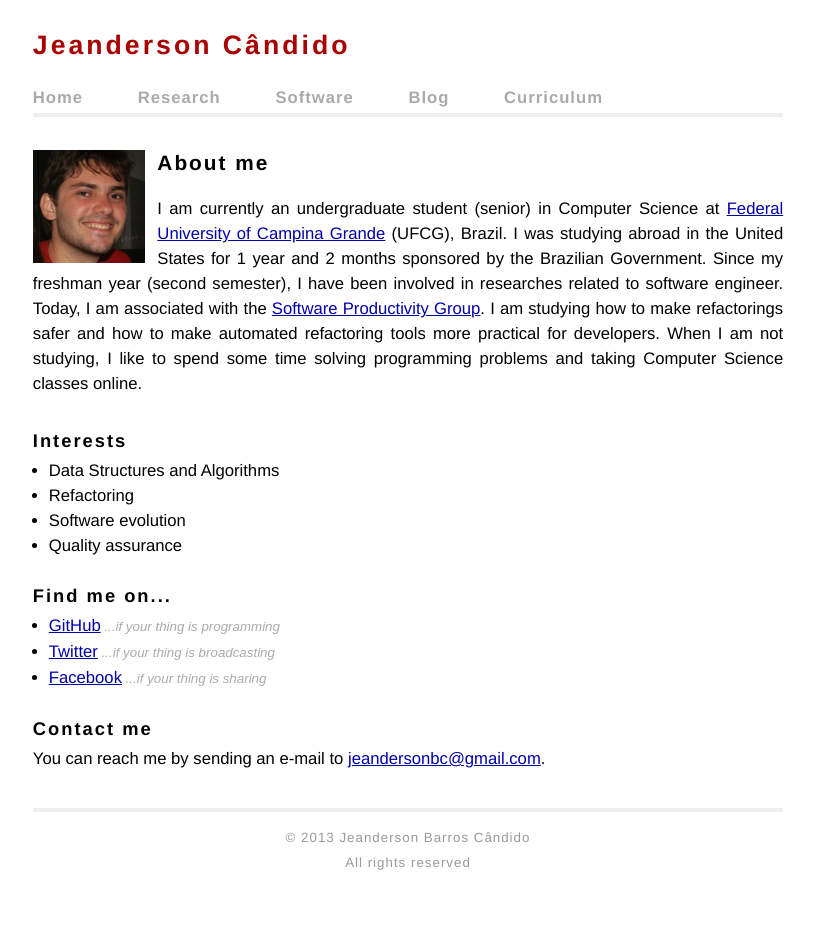
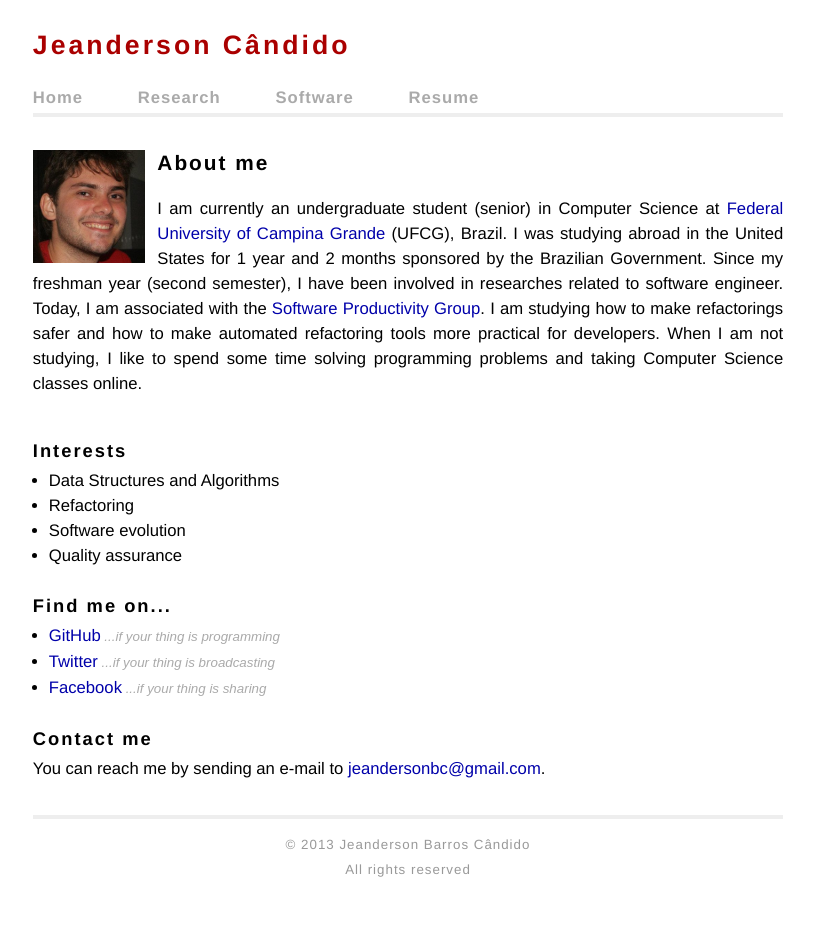
Before and after one commit to jeandersonbc/jeandersonbc.github.io, a Jekyll site: the page built from index.html, in a window 1280 px wide. Shown: the whole page, without its empty margins (232-1046 px from the left). Built offline with Jekyll 4.4.1, drawn with Linux system fonts in a browser that asks for light colours; Markdown is read by kramdown in place of the engine named in the settings.

Commit message:
updated styles and added a new page

```diff
--- a/_layouts/default.html
+++ b/_layouts/default.html
@@ -22,8 +22,7 @@
             <a href="/">Home</a>
             <a href="/research.html">Research</a>
             <a href="/software.html">Software</a>
-            <a href="/blog.html">Blog</a>
-            <a href="/">Curriculum</a>
+            <a href="/resume.html">Resume</a>
           </div>
 
           {{ content }}
--- a/css/main.css
+++ b/css/main.css
@@ -24,9 +24,12 @@ h1, h2, h3, h4, h5, h6 {
 h1 { margin-bottom: 1em; }
 p { margin: 1em 0; }
 
-a         { color: #00a; }
-a:hover   { color: #000; }
-a:visited { color: #a0a; }
+a, a:visited {
+  text-decoration: none;
+  color: #00a;
+}
+
+a:hover { color: #a00; }
 
 /*****************************************************************************/
 /* Site
@@ -83,7 +86,7 @@ a:visited { color: #a0a; }
   font-size: 80%;
   color: #999;
   border-top: 4px solid #eee;
-  margin-top: 2em;
+  margin-top: 1em;
   overflow: hidden;
   text-align: center;
 }
@@ -127,7 +130,7 @@ a.tool_logo {
   margin-right:12px;
 }
 
-.article { padding: 10px 0px; }
+.article { padding-bottom: 20px; }
 
 .article .description {
   font-size: 80%;
--- a/index.html
+++ b/index.html
@@ -4,6 +4,7 @@ title: jeandersonbc:~/home
 ---
 
 <div id="home">
+  <div class="article">
   <img id="avatar" src="/images/avatar.jpg" alt="JEANDERSON (PICTURE)"/>
   <h1>About me</h1>
   <p>I am currently an undergraduate student (senior) in Computer Science at
@@ -13,6 +14,7 @@ title: jeandersonbc:~/home
   Software Productivity Group</a>. I am studying how to make refactorings safer and how to make automated refactoring
   tools more practical for developers. When I am not studying, I like to spend some time solving programming
   problems and taking Computer Science classes online.</p>
+  </div>
   <div class="article"><h2>Interests</h2>
   <ul>
     <li>Data Structures and Algorithms</li>
```
